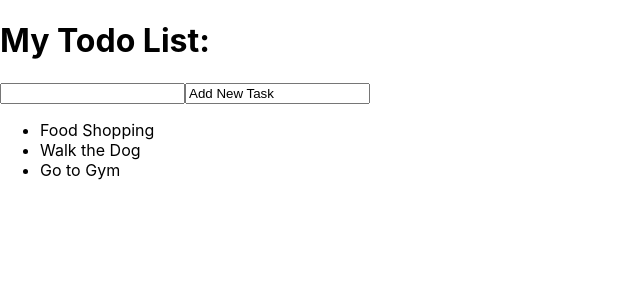
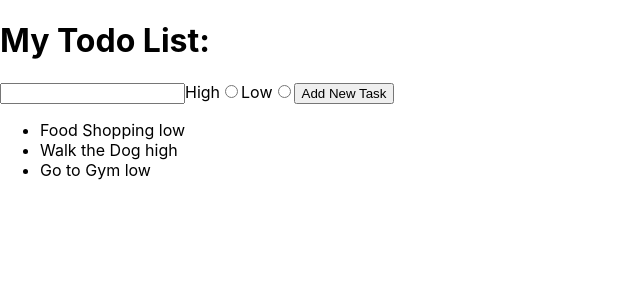
Before and after one commit to CordiiT14/w7_hw_react_todo, a React (Create React App) app: page / in a window 1280 px wide. Shown: the top 300 px of the page, without its empty margins (0-640 px from the left). Built offline with nearby package versions, Linux system fonts and the light colour scheme.

Commit message:
altered todo list elements, todo objects with priority radio buttons

```diff
--- a/src/App.js
+++ b/src/App.js
@@ -4,13 +4,19 @@ import {useState} from 'react';
 
 function App() {
 
-  const [todo, setTodo] = useState(["Food Shopping", "Walk the Dog", "Go to Gym"]);
+  const [todo, setTodo] = useState([
+    {name:"Food Shopping", priority: "low"},
+    {name: "Walk the Dog", priority: "high"},
+    {name: "Go to Gym", priority: "low"}
+  ]);
 
   const [newTodo, setNewTodo] = useState('');
 
+  const [newTodoPriority, setNewTodoPriority] = useState('');
+
   const todoNodes = todo.map((todoItem, index) => {
     return (
-    <li key={index}><span>{todoItem}</span> </li>
+    <li key={index}><span>{todoItem.name} {todoItem.priority}</span></li>
   )
   });
 
@@ -18,10 +24,14 @@ function App() {
     setNewTodo(event.target.value);
   };
 
+  const handleNewTodoPriority = (event) => {
+    setNewTodoPriority(event.target.value);
+  };
+
   const addTodo = (event) => {
     event.preventDefault();
     const copyTodo = [...todo];
-    copyTodo.push(newTodo);
+    copyTodo.push({name: newTodo , priority: newTodoPriority});
     setTodo(copyTodo);
     setNewTodo('');
   };
@@ -32,7 +42,11 @@ function App() {
 
       <form onSubmit={addTodo}>
         <input id='new-item' type='text' value={newTodo} onChange={handleNewTodoItem}></input>
-        <input type='subimt' value='Add New Task'></input>
+        <label htmlFor='high-priority'>High</label>
+        <input type='radio' value='high' name='priority' onChange={handleNewTodoPriority}></input>
+        <label htmlFor='low-priority'>Low</label>
+        <input type='radio' value='low' name='priority' onChange={handleNewTodoPriority}></input>
+        <input type='submit' value='Add New Task'></input>
       </form>
 
       <ul>
```
